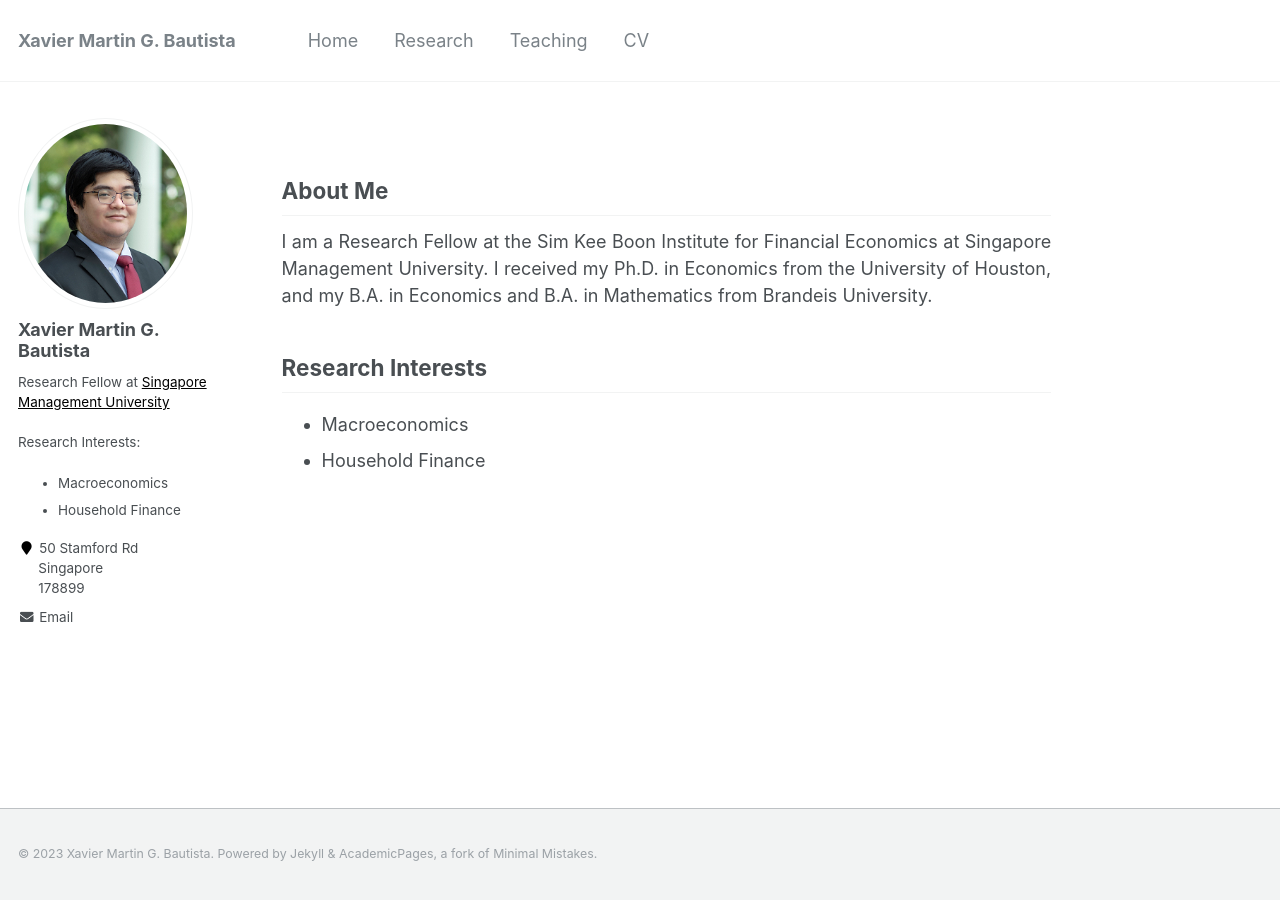
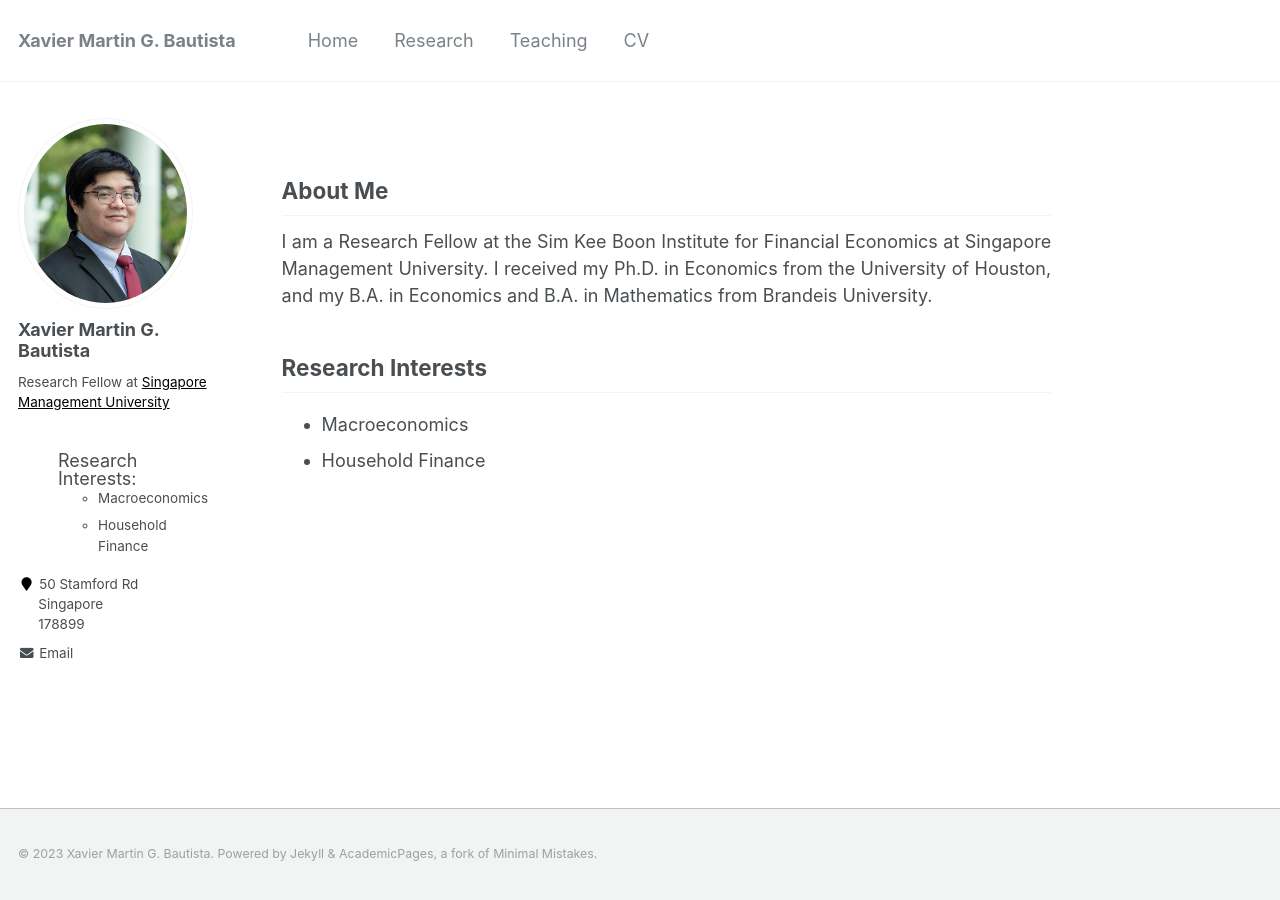
Before and after one commit to xmgbautista/xmgbautista.github.io, a Jekyll site: the page built from _pages/about.md, in a window 1280 px wide. Built offline with Jekyll 4.4.1, drawn with Linux system fonts in a browser that asks for light colours.

Commit message:
Update _config.yml

```diff
--- a/_config.yml
+++ b/_config.yml
@@ -82,7 +82,7 @@ analytics:
 author:
   name             : "Xavier Martin G. Bautista"
   avatar           : "avatar/bautista_headshot.png"
-  bio              : "Research Fellow at <a style='color: black;' href='https://skbi.smu.edu.sg/'>Singapore Management University</a><br><br>Research Interests:<ul><li>Macroeconomics</li><li>Household Finance</li></ul>"
+  bio              : "Research Fellow at <a style='color: black;' href='https://skbi.smu.edu.sg/'>Singapore Management University</a><br><br><ul><lt>Research Interests:<lt><ul><li>Macroeconomics</li><li>Household Finance</li></ul></ul>"
   location         : "50 Stamford Rd <br> &ensp;&emsp;Singapore <br> &ensp;&emsp;178899"
   employer         :
   pubmed           :
```
